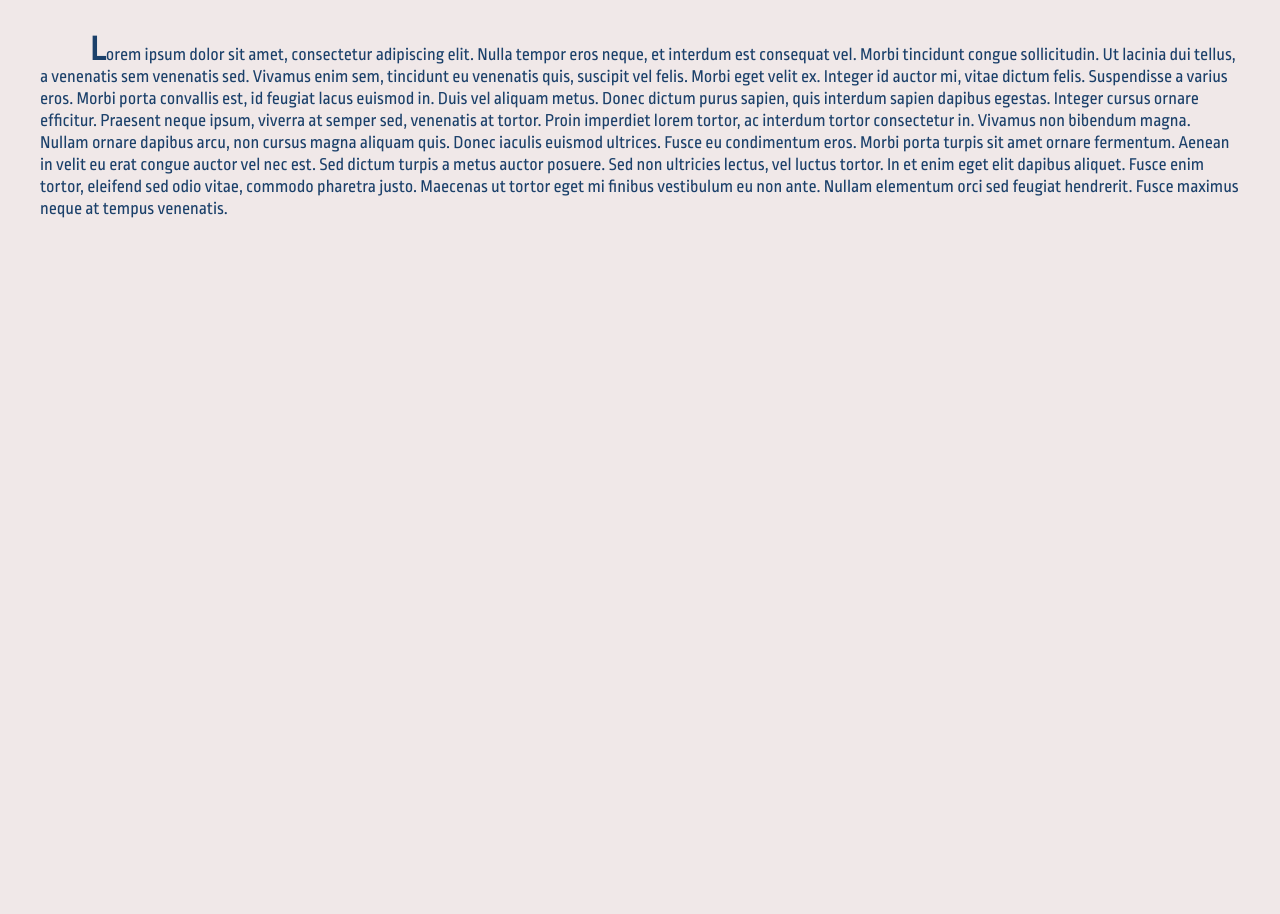
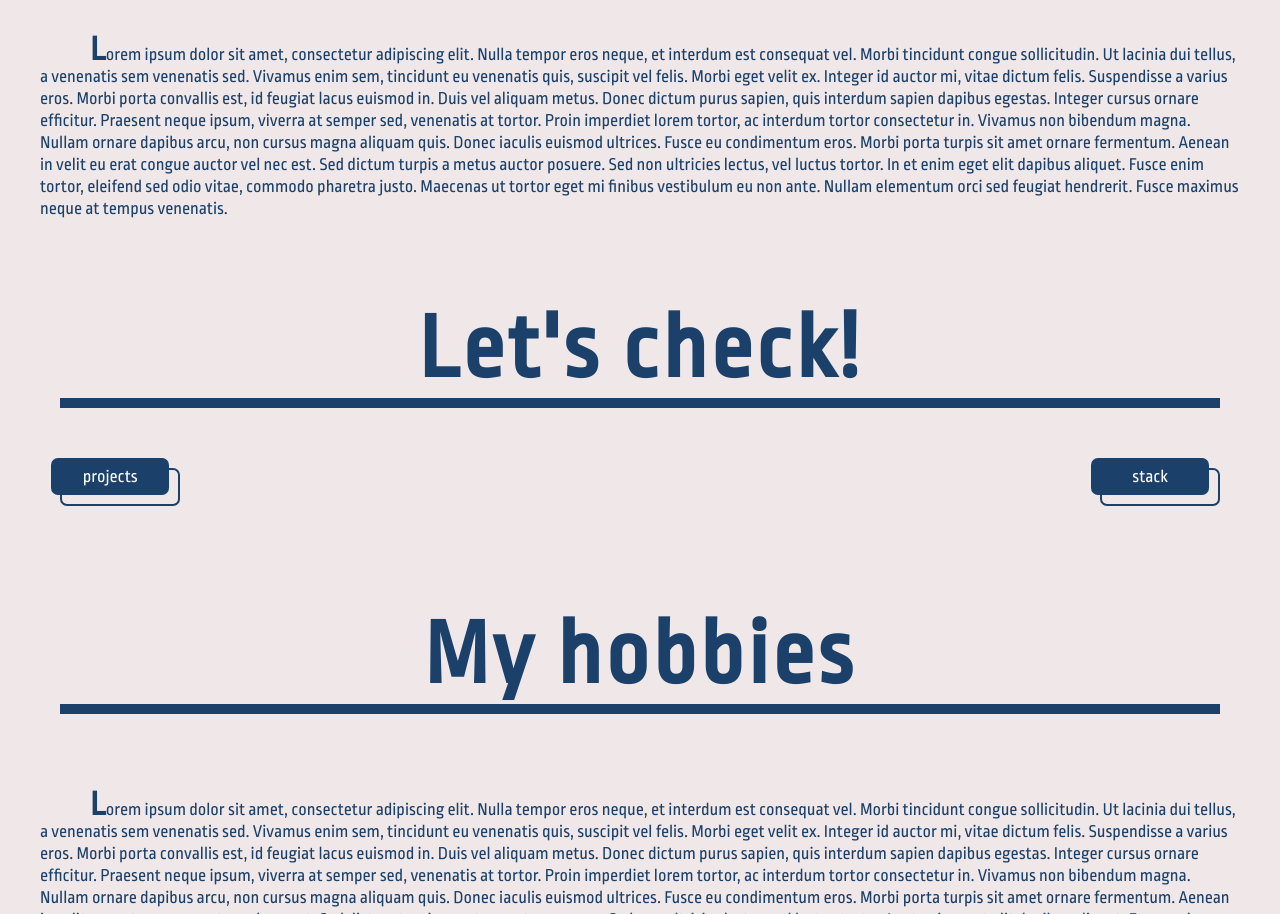
Before and after one commit to kola9556/alexx-stasiuk, a Gatsby site: page /about in a window 1280 px wide. Shown: the part 841-1755 px from the top of the page. Before the commit the page ends 1141 px from the top, so only its background shows below. Built offline with nearby package versions, Linux system fonts and the light colour scheme; Gatsby itself is replaced by a stand-in of ours.

Commit message:
MainButton refactoring

```diff
--- a/src/components/Button.js
+++ /dev/null
@@ -1,18 +0,0 @@
-import styled from 'styled-components';
-import { Link } from 'gatsby';
-
-const Button = styled(Link)`
-  width: 12rem;
-  height: 3.3rem;
-  display: flex;
-  justify-content: center;
-  align-items: center;
-  text-align: center;
-  text-decoration: none;
-  font-size: 1.8rem;
-  color: white;
-  background-color: ${({ theme }) => theme.navyText};
-  border-radius: 2rem;
-`;
-
-export default Button;
--- a/src/components/Dropdown.js
+++ b/src/components/Dropdown.js
@@ -1,6 +1,6 @@
 import React from 'react';
 import styled from 'styled-components';
-import Button from '../components/Button';
+import Button from './MainButton';
 
 const DropdownWrapper = styled.div`
   width: 60vw;
@@ -24,10 +24,10 @@ const Dropdown = ({ isVisible }) => {
   return (
     <>
       <DropdownWrapper isVisible={isVisible}>
-        <Button to="/about">about me</Button>
-        <Button to="/projects">projects</Button>
-        <Button to="/stack">stack</Button>
-        <Button to="/contact">contact</Button>
+        <Button path="/about">about me</Button>
+        <Button path="/projects">projects</Button>
+        <Button path="/stack">stack</Button>
+        <Button path="/contact">contact</Button>
       </DropdownWrapper>
     </>
   );
--- /dev/null
+++ b/src/components/MainButton.js
@@ -0,0 +1,55 @@
+import React from 'react';
+import styled from 'styled-components';
+import { Link } from 'gatsby';
+
+const Button = styled(Link)`
+  margin: 0;
+  padding: 0;
+  width: 102%;
+  height: 110%;
+  display: flex;
+  justify-content: center;
+  align-items: center;
+  text-align: center;
+  text-decoration: none;
+  font-size: 1.8rem;
+  color: white;
+  background-color: ${({ theme }) => theme.navyText};
+  border-radius: 0.7rem;
+  position: relative;
+  bottom: 2px;
+  right: 1px;
+  transform: translate(-10px, -10px);
+  transition: transform 0.5s;
+
+  :hover {
+    transform: translate(0, 0);
+  }
+
+  :active {
+    background-color: ${({ theme }) => theme.pinkBackground};
+    color: ${({ theme }) => theme.navyText};
+    border: 3px solid ${({ theme }) => theme.navyText};
+  }
+`;
+
+const ButtonFrame = styled.div`
+  margin: 0;
+  padding: 0;
+  width: 12rem;
+  height: 3.8rem;
+  border: 0.2rem solid ${({ theme }) => theme.navyText};
+  border-radius: 0.7rem;
+`;
+
+const MainButton = ({ children, path }) => {
+  return (
+    <>
+      <ButtonFrame>
+        <Button to={path}>{children}</Button>
+      </ButtonFrame>
+    </>
+  );
+};
+
+export default MainButton;
--- a/src/components/TopSection.js
+++ b/src/components/TopSection.js
@@ -36,8 +36,6 @@ const StyledSecHeading = styled(SecHeading)`
   border-radius: 3rem;
 `;
 
-const textContent = {};
-
 const TopSection = ({ transferFluid, portraitFluid, text }) => {
   return (
     <>
--- a/src/pages/about.js
+++ b/src/pages/about.js
@@ -1,16 +1,29 @@
 import React from 'react';
 import styled from 'styled-components';
 import { graphql } from 'gatsby';
-import { Paragraph } from '../components/StyledTexts';
+import { Paragraph, SecHeading } from '../components/StyledTexts';
 import TopSection from '../components/TopSection';
+import MainButton from '../components/MainButton';
 
 const StyledParagraph = styled(Paragraph)`
   margin: 8rem 4rem;
 `;
 
+const StyledSecHeading = styled(SecHeading)`
+  margin: 6rem;
+  border-bottom: 1rem solid ${({ theme }) => theme.navyText};
+`;
+
+const ButtonsWrapper = styled.div`
+  margin: 6rem 6rem 10rem;
+  display: flex;
+  justify-content: space-between;
+`;
+
 const textContent = { heading: <>Hi, I'm Aleksandra Stasiuk!</> };
 
 const AboutPage = ({ data }) => {
+  // images
   const about = data.allFile.edges.filter((e) => e.node.name === 'about');
   const alex = data.allFile.edges.filter((e) => e.node.name === 'alex');
   return (
@@ -20,6 +33,29 @@ const AboutPage = ({ data }) => {
         portraitFluid={alex[0].node.childImageSharp.fluid}
         text={textContent.heading}
       />
+      <StyledParagraph>
+        Lorem ipsum dolor sit amet, consectetur adipiscing elit. Nulla tempor eros neque, et
+        interdum est consequat vel. Morbi tincidunt congue sollicitudin. Ut lacinia dui tellus, a
+        venenatis sem venenatis sed. Vivamus enim sem, tincidunt eu venenatis quis, suscipit vel
+        felis. Morbi eget velit ex. Integer id auctor mi, vitae dictum felis. Suspendisse a varius
+        eros. Morbi porta convallis est, id feugiat lacus euismod in. Duis vel aliquam metus. Donec
+        dictum purus sapien, quis interdum sapien dapibus egestas. Integer cursus ornare efficitur.
+        Praesent neque ipsum, viverra at semper sed, venenatis at tortor. Proin imperdiet lorem
+        tortor, ac interdum tortor consectetur in. Vivamus non bibendum magna. Nullam ornare dapibus
+        arcu, non cursus magna aliquam quis. Donec iaculis euismod ultrices. Fusce eu condimentum
+        eros. Morbi porta turpis sit amet ornare fermentum. Aenean in velit eu erat congue auctor
+        vel nec est. Sed dictum turpis a metus auctor posuere. Sed non ultricies lectus, vel luctus
+        tortor. In et enim eget elit dapibus aliquet. Fusce enim tortor, eleifend sed odio vitae,
+        commodo pharetra justo. Maecenas ut tortor eget mi finibus vestibulum eu non ante. Nullam
+        elementum orci sed feugiat hendrerit. Fusce maximus neque at tempus venenatis.
+      </StyledParagraph>
+      <StyledSecHeading>Let's check!</StyledSecHeading>
+      <ButtonsWrapper>
+        <MainButton path="/projects">projects</MainButton>
+        <MainButton path="/stack">stack</MainButton>
+      </ButtonsWrapper>
+      <StyledSecHeading>My hobbies</StyledSecHeading>
+
       <StyledParagraph>
         Lorem ipsum dolor sit amet, consectetur adipiscing elit. Nulla tempor eros neque, et
         interdum est consequat vel. Morbi tincidunt congue sollicitudin. Ut lacinia dui tellus, a
```
